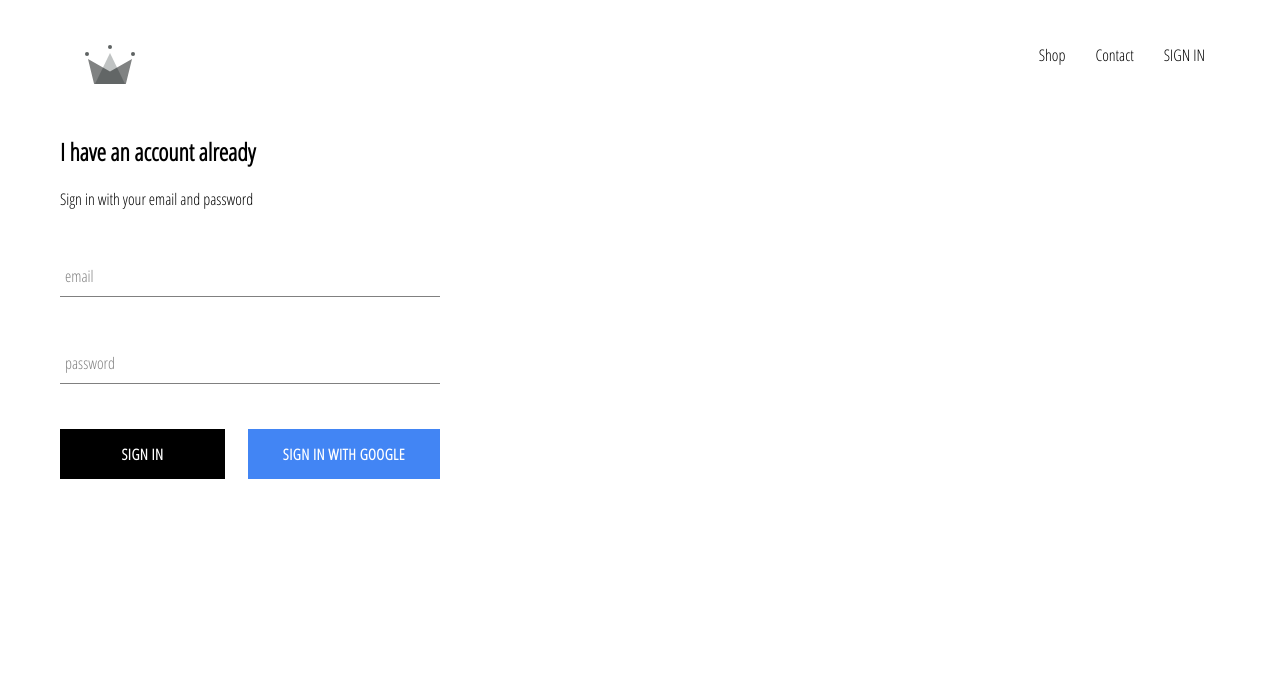
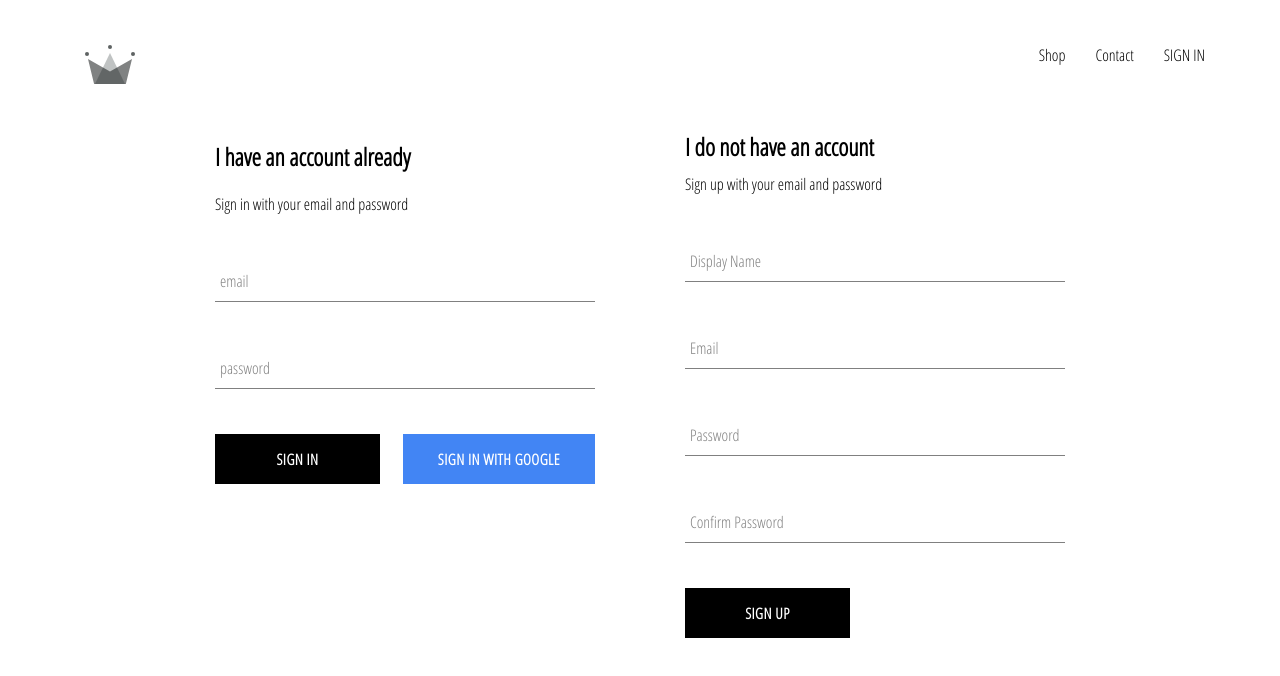
Before and after one commit to Marius1388/e-commerce-clothing, a React (Create React App) app: page /signin in a window 1280 px wide. Shown: the top 676 px of the page. Built offline with nearby package versions, Linux system fonts and the light colour scheme; no server answers.

Commit message:
implemented firebase utils, included ability to store authenticated user into our firestore database

```diff
--- a/src/App.js
+++ b/src/App.js
@@ -8,7 +8,7 @@
 import HomePage from './pages/homepage/homepage.components'
 import ShopPage from './pages/shop/shop.component';
 import SignInAndSignUpPage from './pages/sign-in-and-sign-up/sign-in-and-sign-up.component'
-import {auth} from './firebase/firebase.utils'
+import {auth, createUserProfileDocument} from './firebase/firebase.utils'
 
 
 class App extends React.Component {
@@ -23,9 +23,22 @@
 unsubscribeFromAuth = null;
 
 componentDidMount() {
-  this.unsubscribeFromAuth = auth.onAuthStateChanged(user=>{
-    this.setState({currentUser:user})
-    console.log(user)
+  this.unsubscribeFromAuth = auth.onAuthStateChanged(async userAuth=>{
+    if(userAuth){
+      const userRef = await createUserProfileDocument(userAuth)
+
+      userRef.onSnapshot(snapShot=>{
+        this.setState({
+          currentUser: {
+            id: snapShot.id,
+            ...snapShot.data()
+          }
+        })
+      })
+    }
+    else{
+      this.setState({currentUser:userAuth})
+    }
   })
 }
 
--- /dev/null
+++ b/src/components/sign-up/sign-up.component.js
@@ -0,0 +1,103 @@
+import React from 'react'
+
+import FormInput from '../form-input/form-input.component'
+import CustomButton from '../custom-button/custom-button.component'
+
+import {auth, createUserProfileDocument} from '../../firebase/firebase.utils'
+
+import './sign-up.styles.scss'
+
+class SignUp extends React.Component{
+
+    constructor(){
+        super()
+
+        this.state={
+            displayName:'',
+            email:'',
+            password:'',
+            confirmPassword:''
+        }
+    }
+
+    handleSubmit= async event => {
+        event.preventDefault();
+
+        const {displayName, email, password, confirmPassword}= this.state;
+
+        if (password!==confirmPassword){
+            alert("passwords don't match");
+            return;
+        }
+        try{
+            const {user} = await auth.createUserWithEmailAndPassword(email,password)
+            await createUserProfileDocument(user, {displayName})
+            this.setState({
+                displayName:'',
+                email:'',
+                password:'',
+                confirmPassword:''
+            })
+        }catch(error){
+            console.error(error);
+        }
+    }
+
+    handleChange = event => {
+        const {name,value} = event.target;
+        this.setState({[name]:value })
+    }
+
+    render(){
+        const {displayName, email, password, confirmPassword}= this.state;
+        return(
+            <div className='sign-up'>
+                <h2 className='title'>I do not have an account</h2>
+                <span>Sign up with your email and password</span>
+                <form className='sign-up-form' onSubmit={this.handleSubmit}>
+                    <FormInput
+                        type='text'
+                        name='displayName'
+                        value={displayName}
+                        onChange={this.handleChange}
+                        label='Display Name'
+                        required
+                        >
+                    </FormInput>
+                    <FormInput
+                        type='email'
+                        name='email'
+                        value={email}
+                        onChange={this.handleChange}
+                        label='Email'
+                        required
+                        >
+                    </FormInput>
+                    <FormInput
+                        type='password'
+                        name='password'
+                        value={password}
+                        onChange={this.handleChange}
+                        label='Password'
+                        required
+                        >
+                    </FormInput>
+                    <FormInput
+                        type='password'
+                        name='confirmPassword'
+                        value={confirmPassword}
+                        onChange={this.handleChange}
+                        label='Confirm Password'
+                        required
+                        >
+                    </FormInput>
+                    <CustomButton type='submit'>
+                        SIGN UP
+                    </CustomButton>
+                </form>
+            </div>
+        )
+    }
+}
+
+export default SignUp;
--- /dev/null
+++ b/src/components/sign-up/sign-up.styles.scss
@@ -0,0 +1,9 @@
+.sign-up {
+    display: flex;
+    flex-direction: column;
+    width: 380px;
+
+    .title {
+      margin: 10px 0;
+    }
+  }
--- a/src/firebase/firebase.utils.js
+++ b/src/firebase/firebase.utils.js
@@ -13,6 +13,31 @@
     measurementId: "G-DFT6PD56B3"
   }
 
+  export const createUserProfileDocument = async (userAuth, additionalData) => {
+    if(!userAuth) return;
+
+    const userRef= firestore.doc(`users/${userAuth.uid}`)
+
+    const snapShot = await userRef.get();
+
+    if(!snapShot.exists){
+      const  {displayName, email}=userAuth;
+      const createdAt=new Date();
+
+      try{
+        await userRef.set({
+          displayName,
+          email,
+          createdAt,
+          ...additionalData
+        })
+      }catch(error){
+        console.log('error creating user', error.message)
+      }
+    }
+    return userRef;
+  }
+
   firebase.initializeApp(config);
 
   export const auth =firebase.auth();
--- a/src/pages/sign-in-and-sign-up/sign-in-and-sign-up.component.js
+++ b/src/pages/sign-in-and-sign-up/sign-in-and-sign-up.component.js
@@ -1,12 +1,14 @@
 import React from 'react'
 
 import SignIn from '../../components/sign-in/sign-in.component'
+import SignUp from '../../components/sign-up/sign-up.component'
 
 import './sign-in-and-sign-up.styles.scss'
 
 const SignInAndSignUpPage = () => (
     <div className = 'sign-in-and-sign-up'>
         <SignIn/>
+        <SignUp/>
     </div>
 )
 
--- a/src/pages/sign-in-and-sign-up/sign-in-and-sign-up.styles.scss
+++ b/src/pages/sign-in-and-sign-up/sign-in-and-sign-up.styles.scss
@@ -0,0 +1,6 @@
+.sign-in-and-sign-up {
+    width: 850px;
+    display: flex;
+    justify-content: space-between;
+    margin: 30px auto;
+}
```
